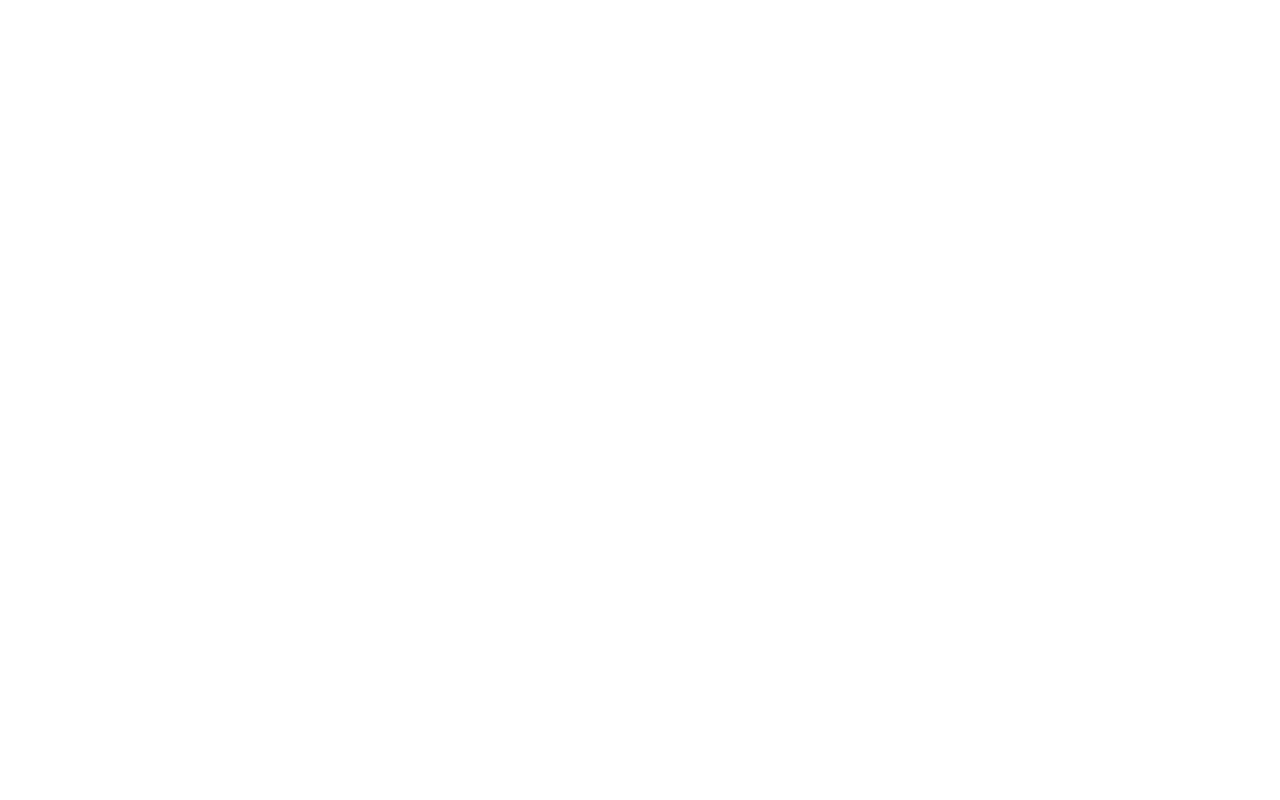
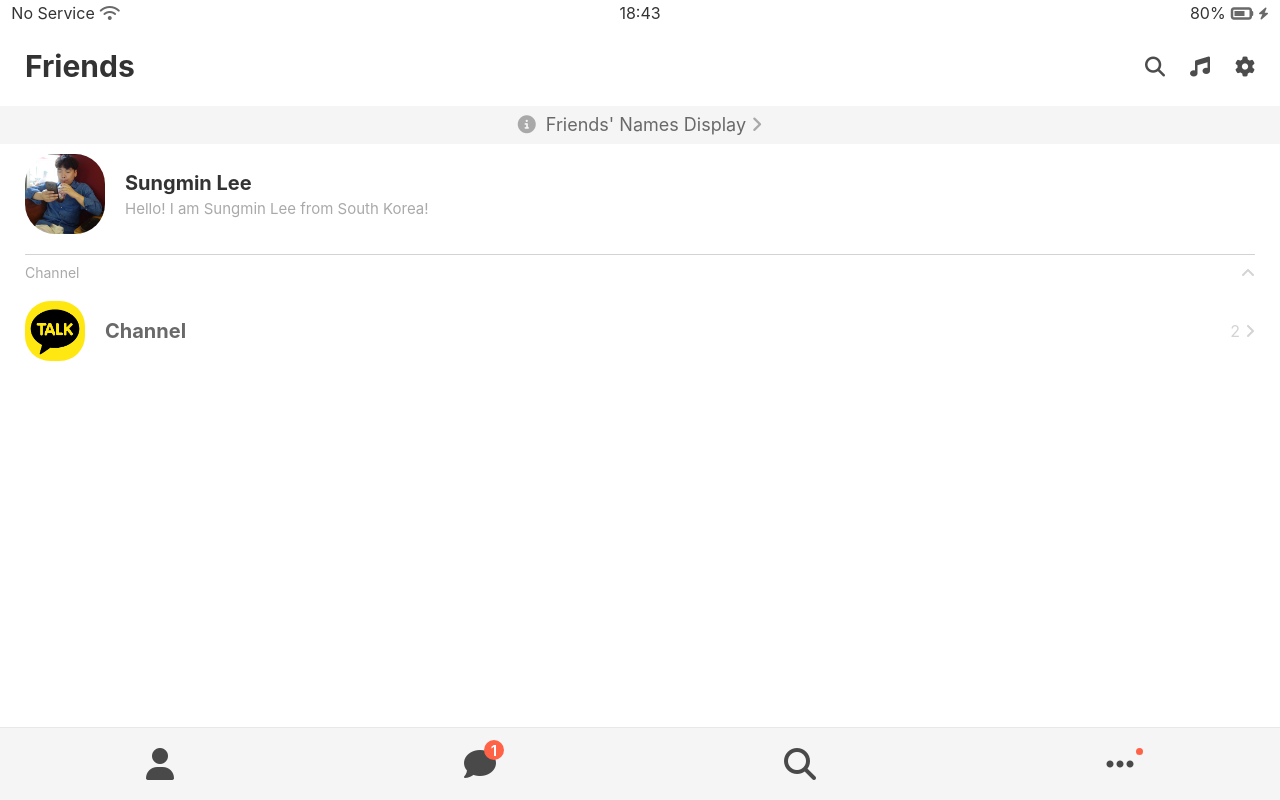
Before and after one commit to minosmlee/kokoa-clone-2020, a plain HTML site: page friends.html in a window 1280 px wide. Drawn offline with Linux system fonts and the light colour scheme.

Commit message:
created friends.html

```diff
--- /dev/null
+++ b/css/components/menu-header.css
@@ -0,0 +1,31 @@
+.menu-header {
+  position: fixed;
+  width: 100%;
+  top: 26px;
+  padding: 25px;
+  display: flex;
+  justify-content: space-between;
+  align-items: center;
+  box-sizing: border-box;
+}
+
+.menu-header__title {
+  font-size: 30px;
+  font-weight: bolder;
+}
+
+.menu-header__btn-list {
+  display: flex;
+  justify-content: center;
+  align-items: center;
+}
+
+.menu-header__btn {
+  margin-left: 25px;
+  color: rgba(0, 0, 0, 0.7);
+}
+
+.top-reserved-area {
+  display: block;
+  height: 106px;
+}
--- /dev/null
+++ b/css/components/menu-nav-bar.css
@@ -0,0 +1,52 @@
+.menu-nav {
+  position: fixed;
+  bottom: 0;
+  width: 100%;
+  background-color: whitesmoke;
+  padding: 20px 0px;
+  border-top: 1px solid rgba(220, 220, 220, 0.5);
+}
+
+.menu-nav__list {
+  display: flex;
+  justify-content: center;
+}
+
+.menu-nav__btn-area {
+  width: 25%;
+  display: flex;
+  justify-content: center;
+  align-items: center;
+}
+
+.menu-nav__btn {
+  position: relative;
+  color: rgba(0, 0, 0, 0.7);
+}
+
+.menu-nav__noti-num,
+.menu-nav__noti-dot {
+  background-color: tomato;
+  border-radius: 50%;
+  display: flex;
+  justify-content: center;
+  align-items: center;
+  position: absolute;
+}
+
+.menu-nav__noti-num {
+  width: 20px;
+  height: 20px;
+  color: white;
+  font-size: 15px;
+  font-weight: 600;
+  left: 20px;
+  bottom: 20px;
+}
+
+.menu-nav__noti-dot {
+  width: 7px;
+  height: 7px;
+  left: 30px;
+  bottom: 25px;
+}
--- a/css/components/status-bar.css
+++ b/css/components/status-bar.css
@@ -1,34 +1,32 @@
 .status-bar {
+  position: fixed;
+  top: 0;
+  width: 100%;
   display: flex;
   justify-content: center;
   padding: 5px 5px;
+  box-sizing: border-box;
 }
 
 .status-bar__column {
+  display: flex;
+  align-items: center;
+  justify-content: center;
   width: 33%;
 }
 
 .status-bar__column:first-child {
-  display: flex;
   justify-content: flex-start;
-  align-items: center;
 }
 
-.status-bar__column:first-child i {
-  margin-left: 5px;
-}
-
-.status-bar__column:nth-child(2) {
-  display: flex;
-  justify-content: center;
+.status-bar__column:first-child * {
+  margin-right: 5px;
 }
 
 .status-bar__column:last-child {
-  display: flex;
   justify-content: flex-end;
-  align-items: center;
 }
 
-.status-bar__column:last-child i {
+.status-bar__column:last-child * {
   margin-left: 5px;
 }
--- /dev/null
+++ b/css/components/user.css
@@ -0,0 +1,73 @@
+.friends-main {
+  padding: 0px 25px;
+}
+
+.user,
+.user__column:first-child {
+  display: flex;
+  align-items: center;
+}
+
+.user {
+  padding-bottom: 10px;
+  justify-content: space-between;
+}
+
+.user__column:last-child * {
+  margin-left: 5px;
+}
+
+.user__photo {
+  width: 70px;
+  height: 70px;
+  border-radius: 30px;
+  margin-right: 20px;
+}
+
+.photo--lg {
+  width: 80px;
+  height: 80px;
+}
+
+.photo--sm {
+  width: 60px;
+  height: 60px;
+  border-radius: 25px;
+}
+
+.user__text {
+  display: flex;
+  flex-direction: column;
+  justify-content: center;
+}
+
+.user__name {
+  font-size: 20px;
+  font-weight: bold;
+}
+
+.user__statement {
+  margin-top: 8px;
+  font-size: 15px;
+}
+
+.channel-header {
+  display: flex;
+  justify-content: space-between;
+  align-items: center;
+  border-top: 1px solid lightgray;
+  padding: 10px 0px;
+  margin: 10px 0px;
+}
+
+.channel-header__title {
+  font-size: 14px;
+}
+
+.channel-header i {
+  color: lightgrey;
+}
+
+.text--not-bold {
+  font-weight: 400;
+}
--- /dev/null
+++ b/css/keyframes.css
@@ -0,0 +1,14 @@
+@keyframes shadow-drop-2-center {
+  0% {
+    -webkit-transform: translateZ(0);
+    transform: translateZ(0);
+    -webkit-box-shadow: 0 0 0 0 rgba(0, 0, 0, 0);
+    box-shadow: 0 0 0 0 rgba(0, 0, 0, 0);
+  }
+  100% {
+    -webkit-transform: translateZ(50px);
+    transform: translateZ(50px);
+    -webkit-box-shadow: 0 0 20px 0px rgba(0, 0, 0, 0.35);
+    box-shadow: 0 0 20px 0px rgba(0, 0, 0, 0.35);
+  }
+}
--- a/css/reset.css
+++ b/css/reset.css
@@ -102,6 +102,7 @@ section {
 }
 body {
   line-height: 1;
+  color: dimgray;
 }
 ol,
 ul {
@@ -126,3 +127,20 @@ table {
 input:focus {
   outline: none;
 }
+
+a {
+  color: inherit;
+  text-decoration: none;
+}
+
+.font-dark {
+  color: rgba(0, 0, 0, 0.8);
+}
+
+.font-light {
+  color: darkgrey;
+}
+
+.font-lightx2 {
+  color: lightgray;
+}
--- /dev/null
+++ b/css/screens/friends.css
@@ -0,0 +1,13 @@
+#friends-names-display {
+  display: block;
+  text-align: center;
+  background-color: whitesmoke;
+  padding: 10px 0px;
+  font-size: 18px;
+  margin-bottom: 10px;
+}
+
+#friends-names-display i {
+  margin: 0px 5px;
+  color: darkgray;
+}
--- a/css/style.css
+++ b/css/style.css
@@ -1,11 +1,16 @@
 @import "reset.css";
 @import "variable.css";
+@import "keyframes.css";
 
 /* Components */
 @import "components/status-bar.css";
+@import "components/menu-nav-bar.css";
+@import "components/menu-header.css";
+@import "components/user.css";
 
 /* Screens */
 @import "screens/login.css";
+@import "screens/friends.css";
 
 body {
   font-family: -apple-system, BlinkMacSystemFont, "Segoe UI", Roboto, Oxygen,
--- a/friends.html
+++ b/friends.html
@@ -0,0 +1,118 @@
+<!DOCTYPE html>
+<html lang="en">
+  <head>
+    <link rel="stylesheet" href="css/style.css" />
+    <meta charset="UTF-8" />
+    <meta name="viewport" content="width=device-width, initial-scale=1.0" />
+    <title>Kokora Talk - Friends</title>
+  </head>
+  <body>
+    <div class="status-bar">
+      <div class="status-bar__column">
+        <span class="font-dark">No Service</span>
+        <i class="fas fa-wifi"></i>
+      </div>
+      <div class="status-bar__column">
+        <span class="font-dark">18:43</span>
+      </div>
+      <div class="status-bar__column">
+        <span class="font-dark">80%</span>
+        <i class="fas fa-battery-three-quarters fa-lg"></i>
+        <i class="fas fa-bolt fa-xs"></i>
+      </div>
+    </div>
+
+    <header class="menu-header">
+      <h1 class="menu-header__title font-dark">Friends</h1>
+      <div class="menu-header__btn-list">
+        <a class="menu-header__btn" href="#"
+          ><i class="fas fa-search fa-lg"></i>
+        </a>
+        <a class="menu-header__btn" href="#"
+          ><i class="fas fa-music fa-lg"></i
+        ></a>
+        <a class="menu-header__btn" href="#"
+          ><i class="fas fa-cog fa-lg"></i
+        ></a>
+      </div>
+    </header>
+
+    <div class="top-reserved-area"></div>
+
+    <a id="friends-names-display">
+      <i class="fas fa-info-circle"></i> Friends' Names Display<i
+        class="fas fa-angle-right"
+      ></i>
+    </a>
+
+    <div class="friends-main">
+      <div class="user">
+        <div class="user__column">
+          <img class="user__photo photo--lg" src="images/myphoto.jpeg" alt="" />
+          <div class="user__text">
+            <h4 class="user__name font-dark">Sungmin Lee</h4>
+            <h6 class="user__statement font-light">
+              Hello! I am Sungmin Lee from South Korea!
+            </h6>
+          </div>
+        </div>
+        <div class="user__column"></div>
+      </div>
+
+      <div class="channel-header">
+        <span class="channel-header__title font-light">Channel</span>
+        <i class="fas fa-angle-up"></i>
+      </div>
+
+      <div class="user">
+        <div class="user__column">
+          <img
+            class="user__photo photo--sm"
+            src="images/kakaotalk.png"
+            alt=""
+          />
+          <div class="user__text text--not-bold">
+            <h4 class="user__name">Channel</h4>
+          </div>
+        </div>
+        <div class="user__column font-lightx2">
+          2<i class="fas fa-angle-right"></i>
+        </div>
+      </div>
+    </div>
+
+    <nav class="menu-nav">
+      <ul class="menu-nav__list">
+        <li class="menu-nav__btn-area">
+          <a class="menu-nav__btn" href="friends.html"
+            ><i class="fas fa-user fa-2x"></i
+          ></a>
+          <!--  <i class="far fa-user"></i>-->
+        </li>
+        <li class="menu-nav__btn-area">
+          <a class="menu-nav__btn" href="#"
+            ><span class="menu-nav__noti-num">1</span
+            ><i class="fas fa-comment fa-2x"></i
+          ></a>
+          <!-- <i class="fas fa-comment"></i> -->
+        </li>
+        <li class="menu-nav__btn-area">
+          <a class="menu-nav__btn" href="#"
+            ><i class="fas fa-search fa-2x"></i
+          ></a>
+        </li>
+        <li class="menu-nav__btn-area">
+          <a class="menu-nav__btn" href="#"
+            ><span class="menu-nav__noti-dot"></span
+            ><i class="fas fa-ellipsis-h fa-2x"></i
+          ></a>
+        </li>
+      </ul>
+    </nav>
+
+    <script
+      src="https://kit.fontawesome.com/6478f529f2.js"
+      crossorigin="anonymous"
+    ></script>
+  </body>
+</html>
```
Also changed, not shown: index.html (+1 -1 lines), images/kakaotalk.png (added), images/myphoto.jpeg (added).
